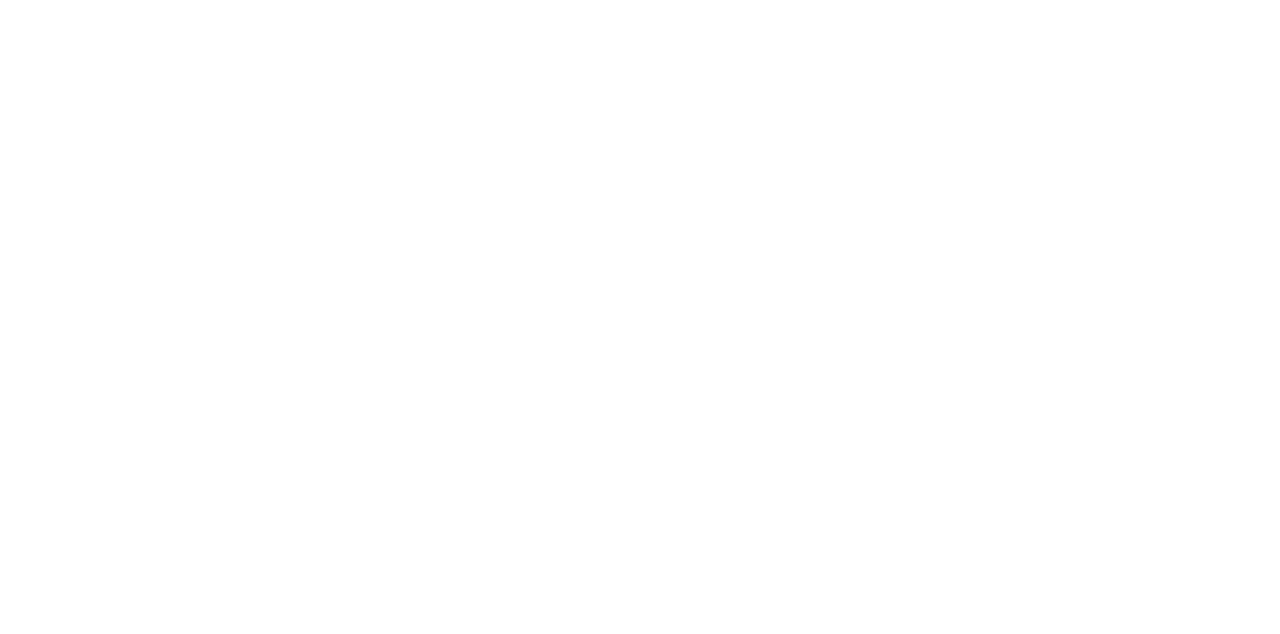
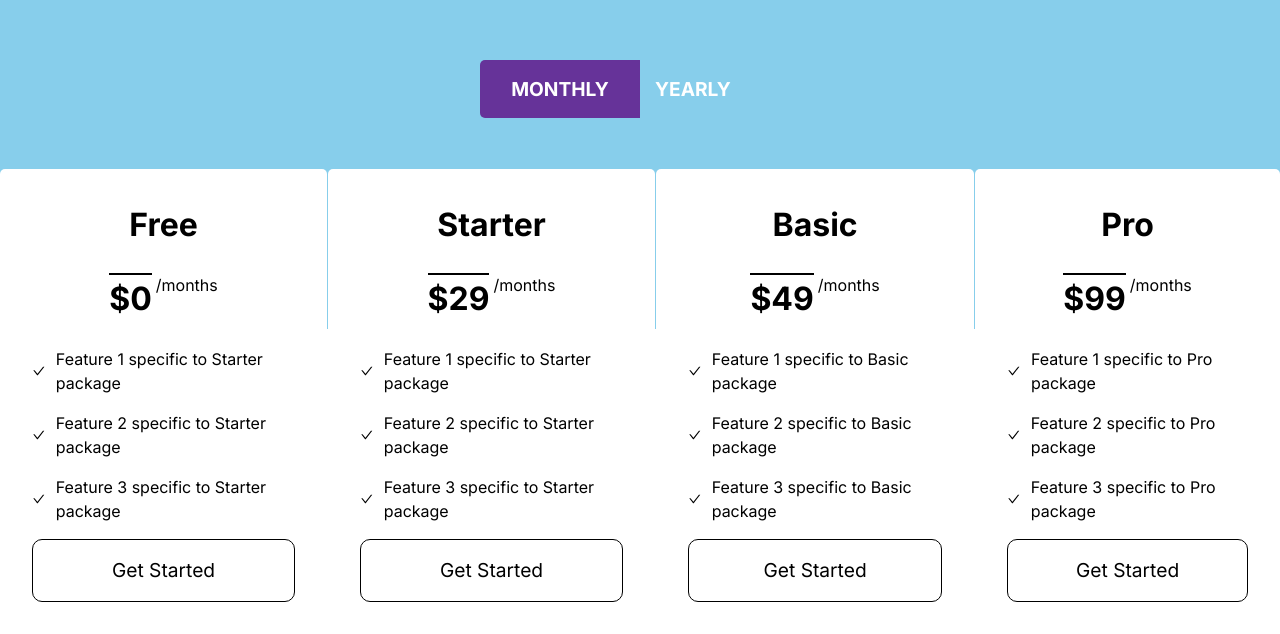
Before and after one commit to viibhuGupta/aihub, a Next.js app: page /pricing in a window 1280 px wide. Before the commit this address had no page. Shown: the part 769-1403 px from the top of the page. Before the commit the page ends 936 px from the top, so only its background shows below. Built offline with nearby package versions, Linux system fonts and the light colour scheme.

Commit message:
package Data Created

```diff
--- /dev/null
+++ b/PackageData.js
@@ -0,0 +1,93 @@
+export const monthlyPackageData = [
+
+    {
+        title: "Free",
+        price: 0,
+        features: [
+          "Feature 1 specific to Starter package",
+          "Feature 2 specific to Starter package",
+          "Feature 3 specific to Starter package",
+        ],
+        isRecommended: false,
+      },
+
+    {
+        title: "Starter",
+        price: 29,
+        features: [
+          "Feature 1 specific to Starter package",
+          "Feature 2 specific to Starter package",
+          "Feature 3 specific to Starter package",
+        ],
+        isRecommended: false,
+      },
+      {
+        title: "Basic",
+        price: 49,
+        features: [
+          "Feature 1 specific to Basic package",
+          "Feature 2 specific to Basic package",
+          "Feature 3 specific to Basic package",
+        ],
+        isRecommended: true,
+      },
+      {
+        title: "Pro",
+        price: 99,
+        features: [
+          "Feature 1 specific to Pro package",
+          "Feature 2 specific to Pro package",
+          "Feature 3 specific to Pro package",
+        ],
+        isRecommended: false,
+      },
+
+
+]
+
+export const yearlyPackageData = [
+
+
+  {
+    title: "Free",
+    price: 10,
+    features: [
+      "Feature 1 specific to Starter package",
+      "Feature 2 specific to Starter package",
+      "Feature 3 specific to Starter package",
+    ],
+    isRecommended: false,
+  },
+
+{
+    title: "Starter",
+    price: 59,
+    features: [
+      "Feature 1 specific to Starter package",
+      "Feature 2 specific to Starter package",
+      "Feature 3 specific to Starter package",
+    ],
+    isRecommended: false,
+  },
+  {
+    title: "Basic",
+    price: 119,
+    features: [
+      "Feature 1 specific to Basic package",
+      "Feature 2 specific to Basic package",
+      "Feature 3 specific to Basic package",
+    ],
+    isRecommended: true,
+  },
+  {
+    title: "Pro",
+    price: 399,
+    features: [
+      "Feature 1 specific to Pro package",
+      "Feature 2 specific to Pro package",
+      "Feature 3 specific to Pro package",
+    ],
+    isRecommended: false,
+  },
+
+]
--- /dev/null
+++ b/app/pricing/page.js
@@ -0,0 +1,72 @@
+"use client"
+import "@/sass/pricing.scss"
+import PricingCard from '@/components/PricingCard'
+import {  monthlyPackageData ,yearlyPackageData } from '@/PackageData'
+import { useState } from "react"
+
+const page = () => {
+const [pricing , setPricing ] = useState("monthly");
+const [pricingData , setPricingData] = useState(monthlyPackageData)
+
+  function changePricing (pricing){
+  setPricing(pricing)
+  if (pricing == "monthly") {
+    setPricingData(monthlyPackageData)
+  }
+  else{
+    setPricingData(yearlyPackageData)
+  }
+
+  }
+  // const monthlyPackages = () => {
+  // setPackageName("monthly")
+  // }
+  // const yearlyPackages = () => {
+  //   setPackageName("yearly")
+  //   }
+// console.log(setPackageName)
+  return (
+    <main className='price'>
+      <div className='main-top'>
+
+        <div className='head-para'>
+        <h1>Pricing plans for teames of all sizes</h1>
+        <p>Pricing is a process of fixing the value that a manufacturer will receive in the exchange of services and goods. Pricing method is exercised to adjust the cost of the producer’s offerings suitable to both the manufacturer and the customer.</p>
+        </div>
+
+
+        <div className='package'>
+          <button
+          onClick={()=> changePricing ("monthly") }
+          className={pricing  == "monthly" ?  "montly-btn" : "package"}
+          >Monthly</button>
+          <button
+          onClick={() => changePricing ("yearly")}
+          className={pricing == "yearly" ? "yearly-btn" : "package"}>Yearly</button>
+        </div>
+
+      </div>
+
+
+
+      <div className='pricing-container'>
+    {
+      pricingData.map(( packageData , index)=> {
+        return(
+          <PricingCard
+          key={index}
+          {...packageData} />
+        )
+      })
+    }
+      </div>
+
+      <div className='main-below'>
+
+      </div>
+
+    </main>
+  )
+}
+
+export default page
--- /dev/null
+++ b/components/PricingCard.jsx
@@ -0,0 +1,29 @@
+import React from 'react'
+import "@/sass/pricingCard.scss"
+import { AiOutlineCheck } from "react-icons/ai";
+
+const PricingCard = ({title, price, features}) => {
+
+    // const { title, price, features } = packageData;
+  return (
+   <main className='pricing-card'>
+
+        <h3>{title}</h3>
+        <p className='flex gap-1' ><span className='price'>${price}</span> /months</p>
+
+        <div className='features-list'>
+        {features.map((feature, index) => (
+        <div key={index} className="list">
+          <AiOutlineCheck />
+          <p>{feature}</p>
+        </div>
+      ))}
+
+            <button>Get Started</button>
+        </div>
+
+   </main>
+  )
+}
+
+export default PricingCard
--- /dev/null
+++ b/sass/pricing.scss
@@ -0,0 +1,68 @@
+.price{
+    display: flex;
+    justify-content: center;
+    border-top: 2px solid black;
+
+
+    .main-top{
+        display: flex;
+        flex-direction: column;
+        width: 100%;
+        height: 60rem;
+        justify-content: center;
+        align-items: center;
+        background:skyblue;
+        position: relative;
+
+        .head-para{
+            width: 40rem;
+            height: 30rem;
+            display: flex;
+            text-align: center;
+            flex-direction: column;
+            gap: 0.4rem;
+
+            h1{
+                font-size: 3rem;
+                font-weight: bolder;
+            }
+        }
+
+        .package{
+            display: flex;
+
+            button{
+               width: 10rem;
+               height: auto;
+               padding: 15px;
+               font-size:larger;
+               color: white;
+               text-transform: uppercase;
+               font-weight: bold;
+
+            }
+            .montly-btn{
+                border-top-left-radius: 5px;
+                border-bottom-left-radius: 5px;
+                background: rebeccapurple;
+
+
+            }
+            .yearly-btn{
+                border-top-right-radius: 5px;
+                border-bottom-right-radius: 5px;
+                background: rebeccapurple;
+
+            }
+        }
+
+    }
+
+    .pricing-container{
+        display: flex;
+        flex-direction: row;
+        position: absolute;
+        margin-top: 50rem;
+       gap: 1px;
+    }
+}
--- /dev/null
+++ b/sass/pricingCard.scss
@@ -0,0 +1,50 @@
+.pricing-card{
+    background-color: white;
+    width: auto;
+    height: auto;
+    padding: 2rem;
+    color: black;
+    display: flex;
+    flex-direction: column;
+    gap: 1.5rem;
+    justify-content: center;
+    align-items: center;
+    border-radius: 5px;
+
+    h3{
+        font-size: xx-large;
+        font-weight: bolder;
+    }
+    .price{
+        font-weight: bolder;
+        font-size: 2rem;
+    }
+
+    .features-list{
+        // background-color: aqua;
+        display: flex;
+        flex-direction: column;
+        gap: 16px;
+
+        .list{
+            display: flex;
+            justify-content: center;
+            align-items: center;
+            gap: 10px;
+
+        }
+
+        button{
+            width: auto;
+            height: auto;
+            padding: 16px;
+            border: 1px solid black;
+            border-radius: 10px;
+            color: black;
+            font-size: larger;
+        }
+
+    }
+
+
+}
```
